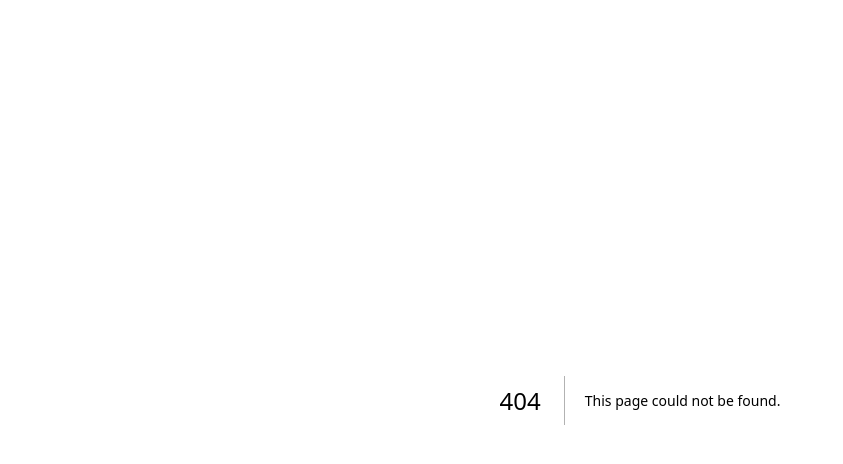
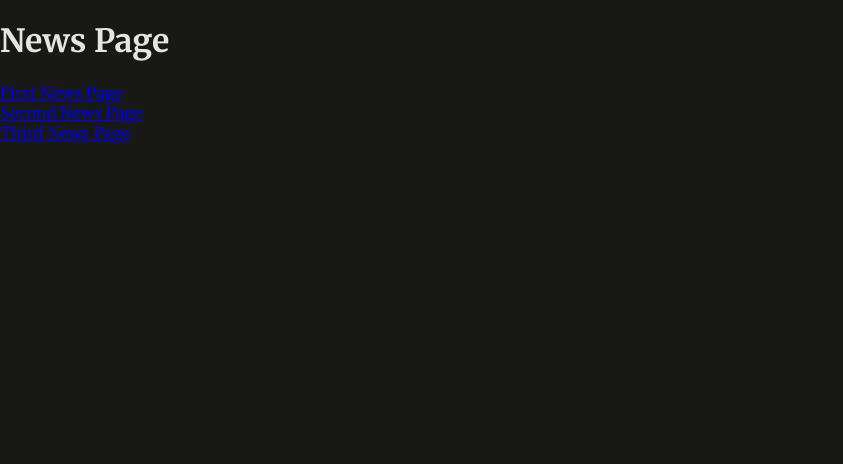
Before and after one commit to mojeeto/routing-in-nextjs, a Next.js app: page /news in a window 1280 px wide. Before the commit this address had no page. Shown: the top 464 px of the page, without its empty margins (0-843 px from the left). Built offline with nearby package versions, Linux system fonts and the light colour scheme.

Commit message:
[task] add two new pages done
Create /news page that contain 3 links to /news/1,2,3
Also show the id in /news/<id> page

```diff
--- /dev/null
+++ b/src/app/news/page.tsx
@@ -0,0 +1,20 @@
+import Link from "next/link";
+
+export default function NewsPage() {
+  return (
+    <main>
+      <h1>News Page</h1>
+      <ul>
+        <li>
+          <Link href="news/1">First News Page</Link>
+        </li>
+        <li>
+          <Link href="news/2">Second News Page</Link>
+        </li>
+        <li>
+          <Link href="news/3">Third News Page</Link>
+        </li>
+      </ul>
+    </main>
+  );
+}
```
Also changed, not shown: src/app/news/[id]/page.tsx (added, +7 -0 lines).
